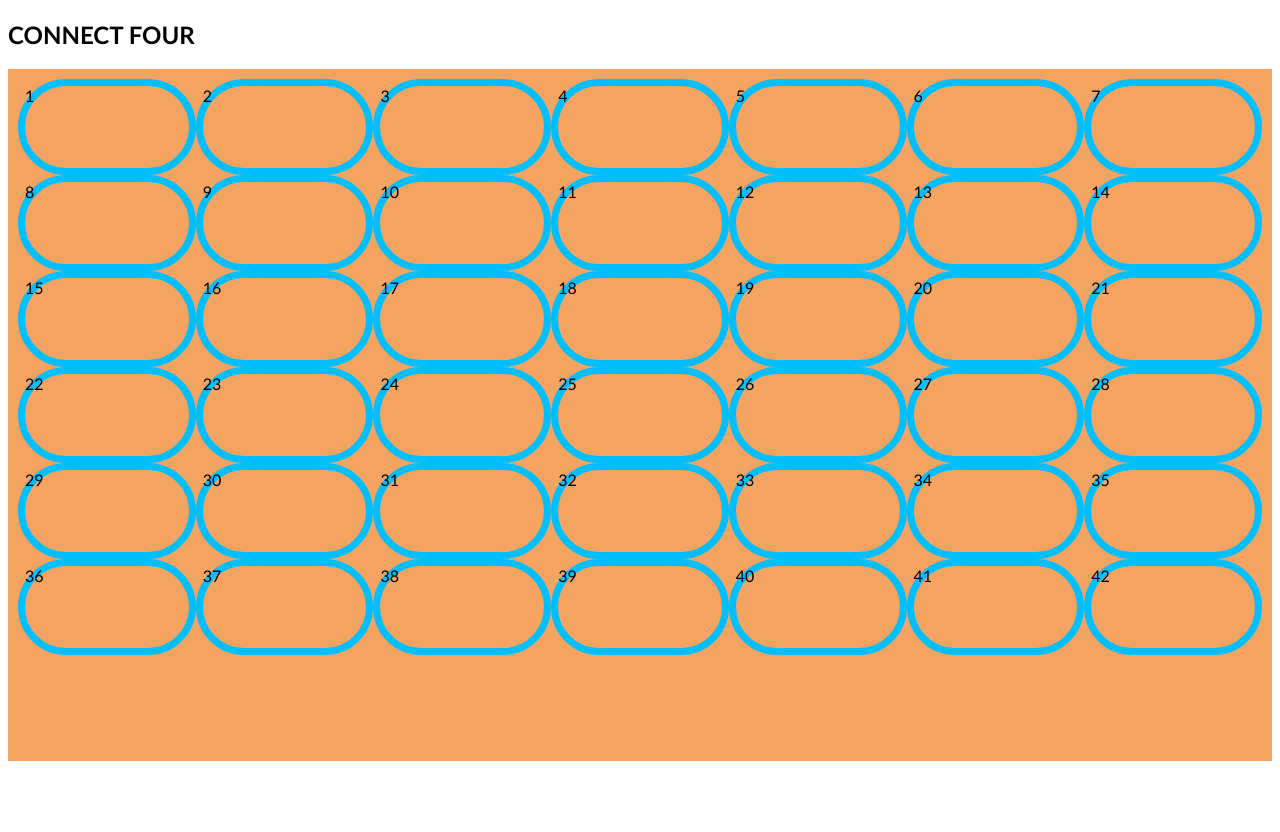
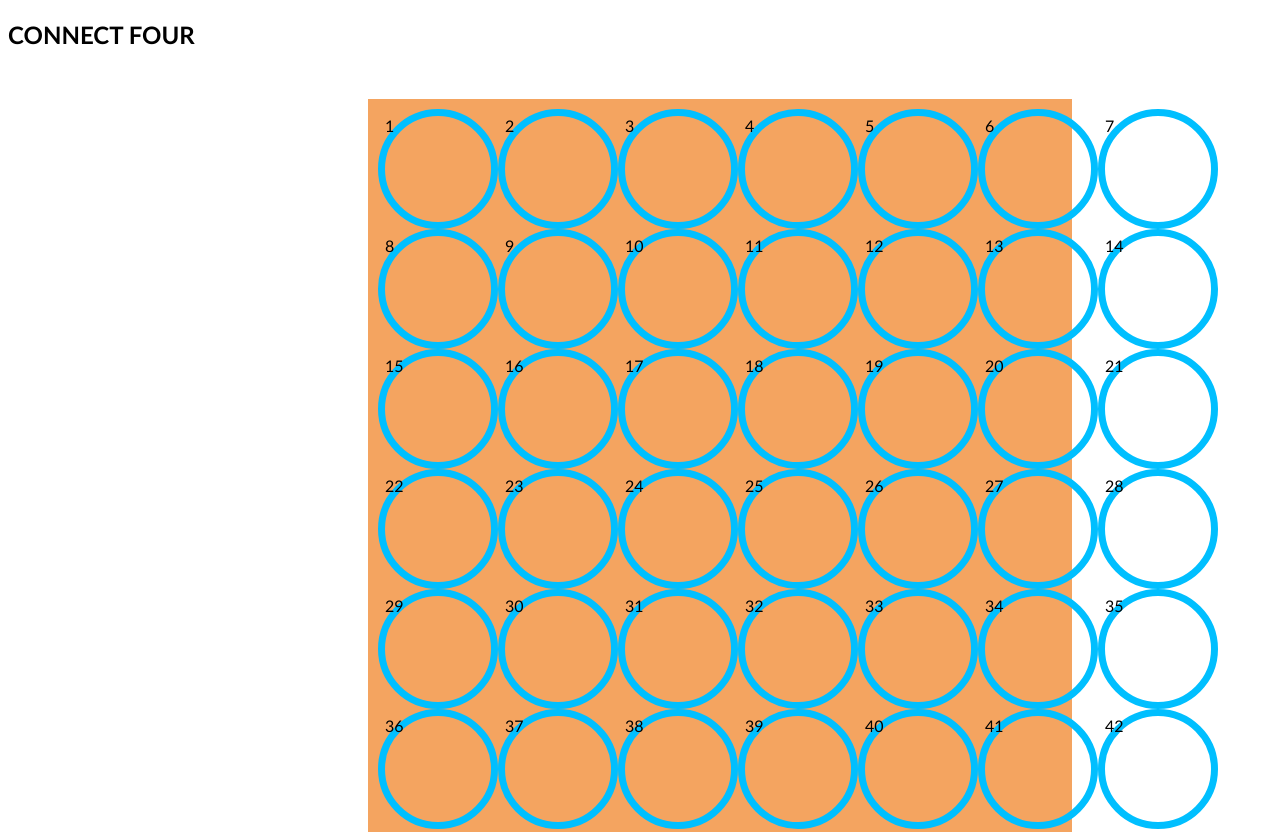
Before and after one commit to kevinka58/github-rep, a plain HTML site: page index.html in a window 1280 px wide. Shown: the top 832 px of the page. Before the commit the page ends 800 px from the top, so only its background shows below. Drawn offline with Linux system fonts and the light colour scheme.

Commit message:
Formatted to fit in fullscreen

```diff
--- a/main.css
+++ b/main.css
@@ -4,15 +4,16 @@ font-family:'Gill Sans', 'Gill Sans MT', Calibri, 'Trebuchet MS', sans-serif ;
 }
 .grid-container {
     display: grid;
-    grid-template-columns: auto auto auto auto auto auto auto;
-    grid-template-rows: 96px 96px 96px 96px 96px 96px 96px;
+    margin: 50px 200px 100px 360px;
+    grid-template-columns: 120px 120px 120px 120px 120px 120px 120px;
+    grid-template-rows: 120px 120px 120px 120px 120px 120px 120px;
     background-color:sandybrown;
     padding: 10px;
 }
 
 .grid-item {
     align-items: center;
-    border-radius: 50px;
+    border-radius: 90px;
     border: solid;
     border-color:deepskyblue;
     border-width: 7px;
```
